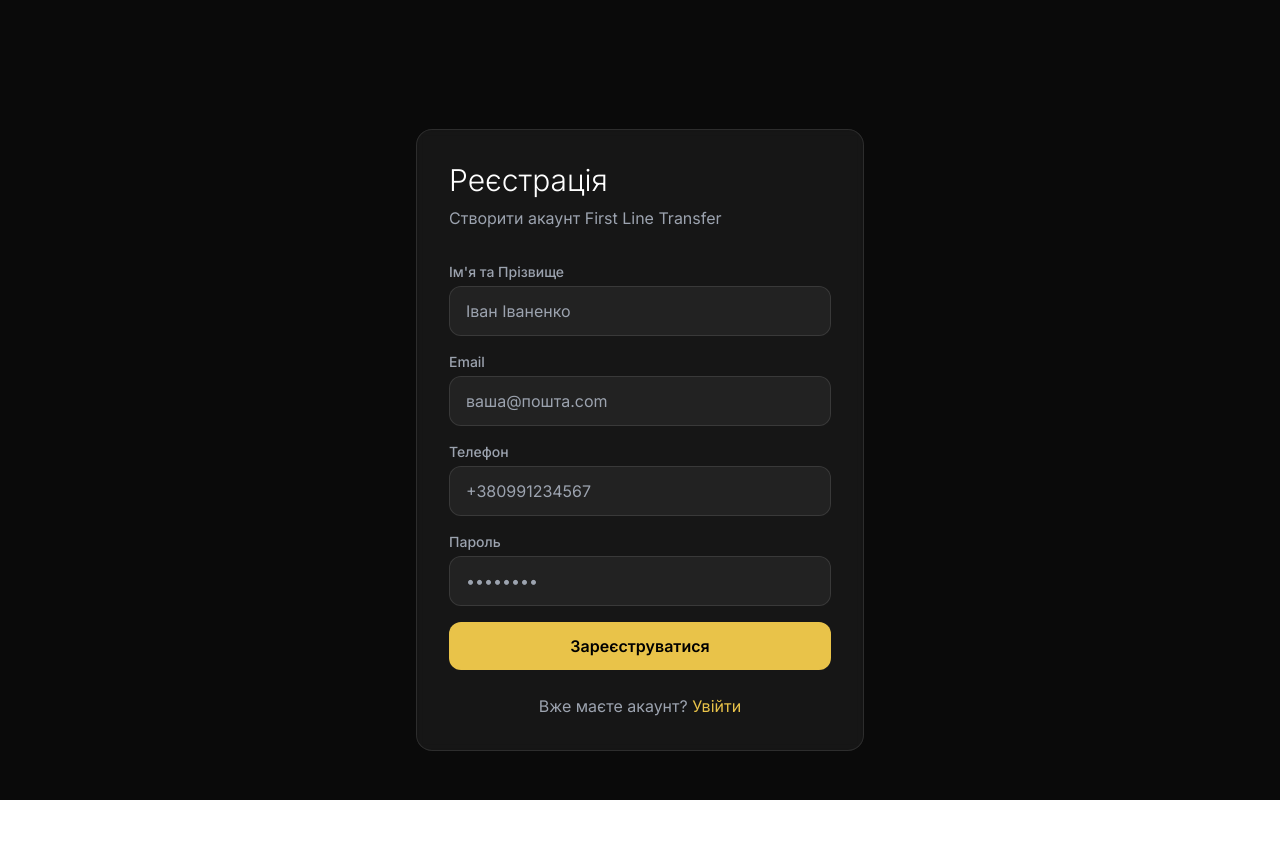
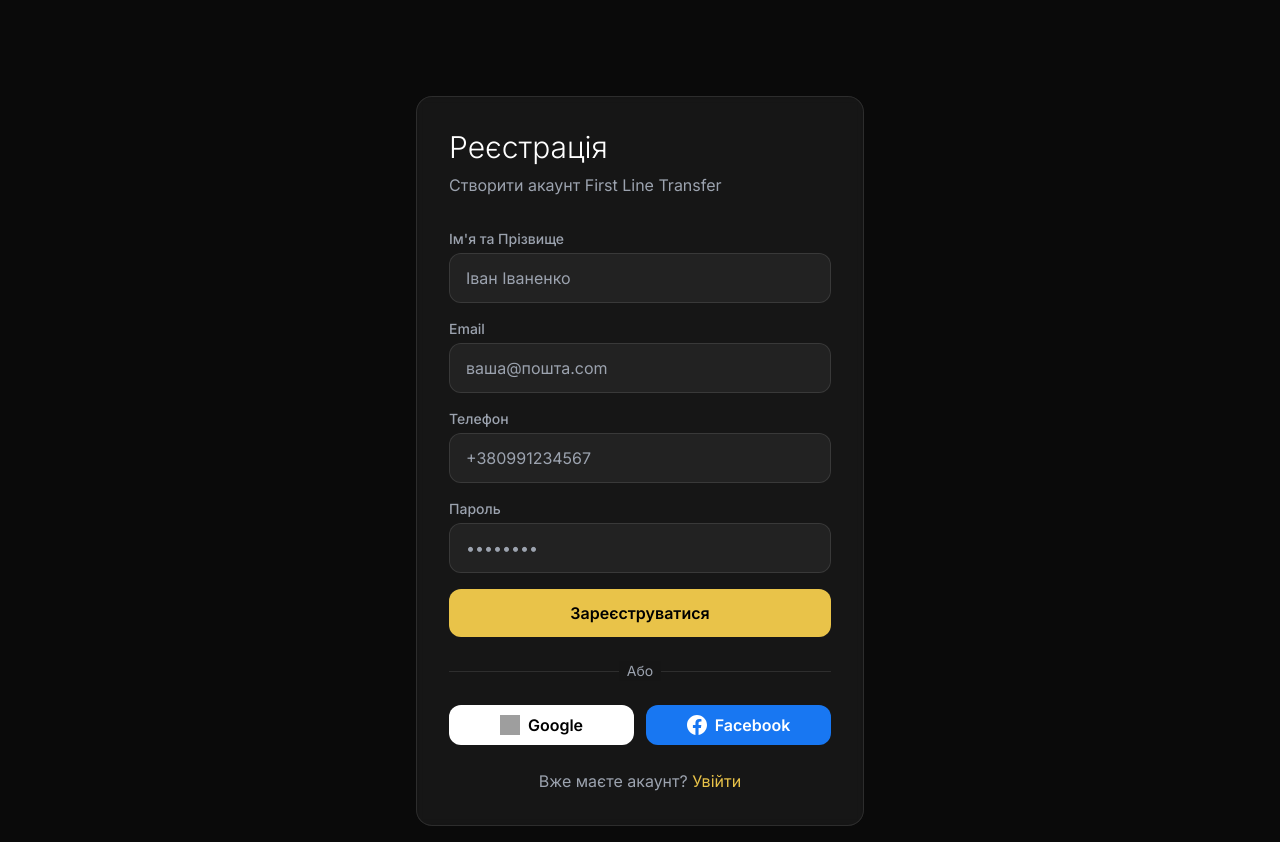
Before and after one commit to Areboot-andrew/VipCar, a Next.js app in the folder carcrm/: page /register in a window 1280 px wide. Before the commit the page ends 800 px from the top, so only its background shows below. Built offline with nearby package versions, Linux system fonts and the light colour scheme; grey boxes are pictures that could not be loaded.

Commit message:
feat: Add Google and Facebook OAuth integration

```diff
--- a/carcrm/package.json
+++ b/carcrm/package.json
@@ -13,6 +13,7 @@
     "seed": "npx ts-node --compiler-options {\"module\":\"CommonJS\"} prisma/seed.ts"
   },
   "dependencies": {
+    "@next-auth/prisma-adapter": "^1.0.7",
     "@prisma/client": "^5.22.0",
     "@react-google-maps/api": "^2.20.8",
     "bcryptjs": "^3.0.3",
--- a/carcrm/src/app/api/auth/[...nextauth]/route.ts
+++ b/carcrm/src/app/api/auth/[...nextauth]/route.ts
@@ -1,12 +1,24 @@
 import NextAuth, { NextAuthOptions } from "next-auth";
 import CredentialsProvider from "next-auth/providers/credentials";
+import GoogleProvider from "next-auth/providers/google";
+import FacebookProvider from "next-auth/providers/facebook";
+import { PrismaAdapter } from "@next-auth/prisma-adapter";
 import { PrismaClient } from "@prisma/client";
 import bcrypt from "bcryptjs";
 
 const prisma = new PrismaClient();
 
 export const authOptions: NextAuthOptions = {
+  adapter: PrismaAdapter(prisma),
   providers: [
+    GoogleProvider({
+      clientId: process.env.GOOGLE_CLIENT_ID as string,
+      clientSecret: process.env.GOOGLE_CLIENT_SECRET as string,
+    }),
+    FacebookProvider({
+      clientId: process.env.FACEBOOK_CLIENT_ID as string,
+      clientSecret: process.env.FACEBOOK_CLIENT_SECRET as string,
+    }),
     CredentialsProvider({
       name: "Credentials",
       credentials: {
@@ -24,7 +36,7 @@ export const authOptions: NextAuthOptions = {
           },
         });
 
-        if (!user) {
+        if (!user || !user.password) {
           return null;
         }
 
--- a/carcrm/src/app/login/page.tsx
+++ b/carcrm/src/app/login/page.tsx
@@ -85,6 +85,36 @@ export default function LoginPage() {
           </button>
         </form>
 
+        <div className="mt-6">
+          <div className="relative">
+            <div className="absolute inset-0 flex items-center">
+              <div className="w-full border-t border-white/10"></div>
+            </div>
+            <div className="relative flex justify-center text-sm">
+              <span className="px-2 bg-[#151515] text-gray-400">Або</span>
+            </div>
+          </div>
+
+          <div className="mt-6 grid grid-cols-2 gap-3">
+            <button
+              type="button"
+              onClick={() => signIn("google", { callbackUrl: "/profile" })}
+              className="w-full flex items-center justify-center gap-2 bg-white text-black font-semibold py-2 px-4 rounded-xl hover:bg-gray-200 transition-colors"
+            >
+              <img src="https://www.svgrepo.com/show/475656/google-color.svg" className="w-5 h-5" alt="Google" />
+              Google
+            </button>
+            <button
+              type="button"
+              onClick={() => signIn("facebook", { callbackUrl: "/profile" })}
+              className="w-full flex items-center justify-center gap-2 bg-[#1877F2] text-white font-semibold py-2 px-4 rounded-xl hover:bg-[#166fe5] transition-colors"
+            >
+              <svg className="w-5 h-5 fill-current" viewBox="0 0 24 24"><path d="M24 12.073c0-6.627-5.373-12-12-12s-12 5.373-12 12c0 5.99 4.388 10.954 10.125 11.854v-8.385H7.078v-3.469h3.047V9.43c0-3.007 1.792-4.669 4.533-4.669 1.312 0 2.686.235 2.686.235v2.953H15.83c-1.491 0-1.956.925-1.956 1.874v2.25h3.328l-.532 3.469h-2.796v8.385C19.612 23.027 24 18.062 24 12.073z"/></svg>
+              Facebook
+            </button>
+          </div>
+        </div>
+
         <div className="mt-6 text-center text-gray-400">
           Немає акаунту?{" "}
           <Link href="/register" className="text-[#e9c349] hover:underline">
--- a/carcrm/src/app/register/page.tsx
+++ b/carcrm/src/app/register/page.tsx
@@ -133,6 +133,36 @@ export default function RegisterPage() {
           </button>
         </form>
 
+        <div className="mt-6">
+          <div className="relative">
+            <div className="absolute inset-0 flex items-center">
+              <div className="w-full border-t border-white/10"></div>
+            </div>
+            <div className="relative flex justify-center text-sm">
+              <span className="px-2 bg-[#151515] text-gray-400">Або</span>
+            </div>
+          </div>
+
+          <div className="mt-6 grid grid-cols-2 gap-3">
+            <button
+              type="button"
+              onClick={() => signIn("google", { callbackUrl: "/profile" })}
+              className="w-full flex items-center justify-center gap-2 bg-white text-black font-semibold py-2 px-4 rounded-xl hover:bg-gray-200 transition-colors"
+            >
+              <img src="https://www.svgrepo.com/show/475656/google-color.svg" className="w-5 h-5" alt="Google" />
+              Google
+            </button>
+            <button
+              type="button"
+              onClick={() => signIn("facebook", { callbackUrl: "/profile" })}
+              className="w-full flex items-center justify-center gap-2 bg-[#1877F2] text-white font-semibold py-2 px-4 rounded-xl hover:bg-[#166fe5] transition-colors"
+            >
+              <svg className="w-5 h-5 fill-current" viewBox="0 0 24 24"><path d="M24 12.073c0-6.627-5.373-12-12-12s-12 5.373-12 12c0 5.99 4.388 10.954 10.125 11.854v-8.385H7.078v-3.469h3.047V9.43c0-3.007 1.792-4.669 4.533-4.669 1.312 0 2.686.235 2.686.235v2.953H15.83c-1.491 0-1.956.925-1.956 1.874v2.25h3.328l-.532 3.469h-2.796v8.385C19.612 23.027 24 18.062 24 12.073z"/></svg>
+              Facebook
+            </button>
+          </div>
+        </div>
+
         <div className="mt-6 text-center text-gray-400">
           Вже маєте акаунт?{" "}
           <Link href="/login" className="text-[#e9c349] hover:underline">
```
Also changed, not shown: 2 other files (tests, documents, lock files or other folders).
